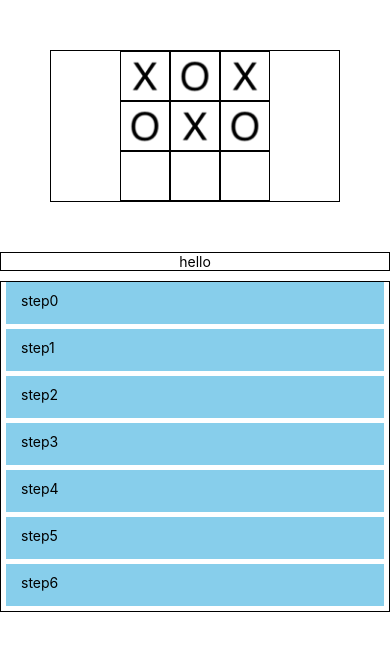
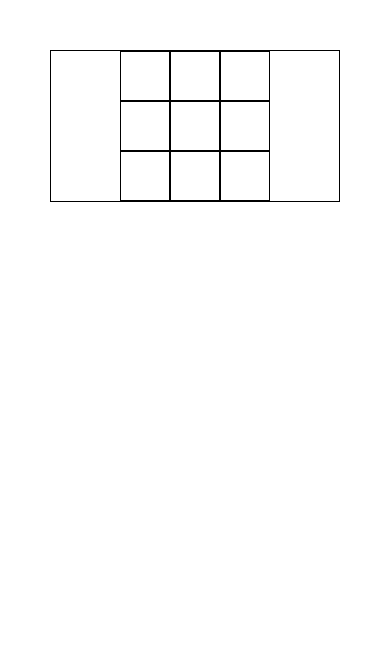
Before and after one commit to sbunivedu/mobile_tictactoe, a React Native app: screen / in a window 390 px wide. Shown: the top 650 px of the page. Built offline with nearby package versions, Linux system fonts and the light colour scheme.

Commit message:
move state to App container

```diff
--- a/App.js
+++ b/App.js
@@ -15,12 +15,6 @@ const items = [
   { id: '4', text: 'step4' },
   { id: '5', text: 'step5' },
   { id: '6', text: 'step6' },
-]
-
-const squares = [
-  'x', 'o', 'x',
-  'o', 'x', 'o',
-  null, null, null,
 ]
 
 function Square(props) {
@@ -48,45 +42,87 @@ function Square(props) {
   };
 }
 
-export default function App() {
-  return (
-    <View>
+class Board extends React.Component {
+  renderSquare(i) {
+    return (
+      <Square
+        value={this.props.squares[i]}
+        onClick={() => this.props.onClick(i)}
+      />
+    );
+  }
+
+  render() {
+    return (
       <View style={styles.board}>
         <View style={styles.row}>
-          <Square value={squares[0]}/>
-          <Square value={squares[1]}/>
-          <Square value={squares[2]}/>
+          {this.renderSquare(0)}
+          {this.renderSquare(1)}
+          {this.renderSquare(2)}
         </View>
         <View style={styles.row}>
-          <Square value={squares[3]}/>
-          <Square value={squares[4]}/>
-          <Square value={squares[5]}/>
+          {this.renderSquare(3)}
+          {this.renderSquare(4)}
+          {this.renderSquare(5)}
         </View>
         <View style={styles.row}>
-          <Square value={squares[6]}/>
-          <Square value={squares[7]}/>
-          <Square value={squares[8]}/>
+          {this.renderSquare(6)}
+          {this.renderSquare(7)}
+          {this.renderSquare(8)}
         </View>
       </View>
-      <View style={styles.next_player}>
-        <Text>hello</Text>
+    );
+  }
+}
+
+export default class App extends React.Component{
+  constructor(props) {
+    super(props);
+    this.state = {
+      history: [
+        {
+          squares: Array(9).fill(null)
+        }
+      ],
+      stepNumber: 0,
+      xIsNext: true
+    };
+  }
+
+  handleClick(i) {
+     const history = this.state.history.slice(0, this.state.stepNumber + 1);
+     const current = history[history.length - 1];
+     const squares = current.squares.slice();
+     /*
+     if (calculateWinner(squares) || squares[i]) {
+       return;
+     }*/
+
+     squares[i] = this.state.xIsNext ? "X" : "O";
+     this.setState({
+       history: history.concat([
+         {
+           squares: squares
+         }
+       ]),
+       stepNumber: history.length,
+       xIsNext: !this.state.xIsNext
+     });
+  }
+
+  render() {
+    const history = this.state.history;
+    const current = history[this.state.stepNumber];
+
+    return (
+      <View>
+        <Board
+          squares={current.squares}
+          onClick={() => {}}
+        />
       </View>
-      <ScrollView
-        //contentContainerStyle={{ flexGrow: 1 }}
-        style={styles.steplist}>
-        {items.map((item) => (
-          <TouchableOpacity
-            style={styles.step}
-            activeOpacity={0.7}
-            key={item.id}
-            onPress={() => {
-            }}>
-            <Text style={styles.step}>{item.text}</Text>
-          </TouchableOpacity>
-        ))}
-      </ScrollView>
-    </View>
-  )
+    );
+  }
 }
 
 const styles = StyleSheet.create({
```
